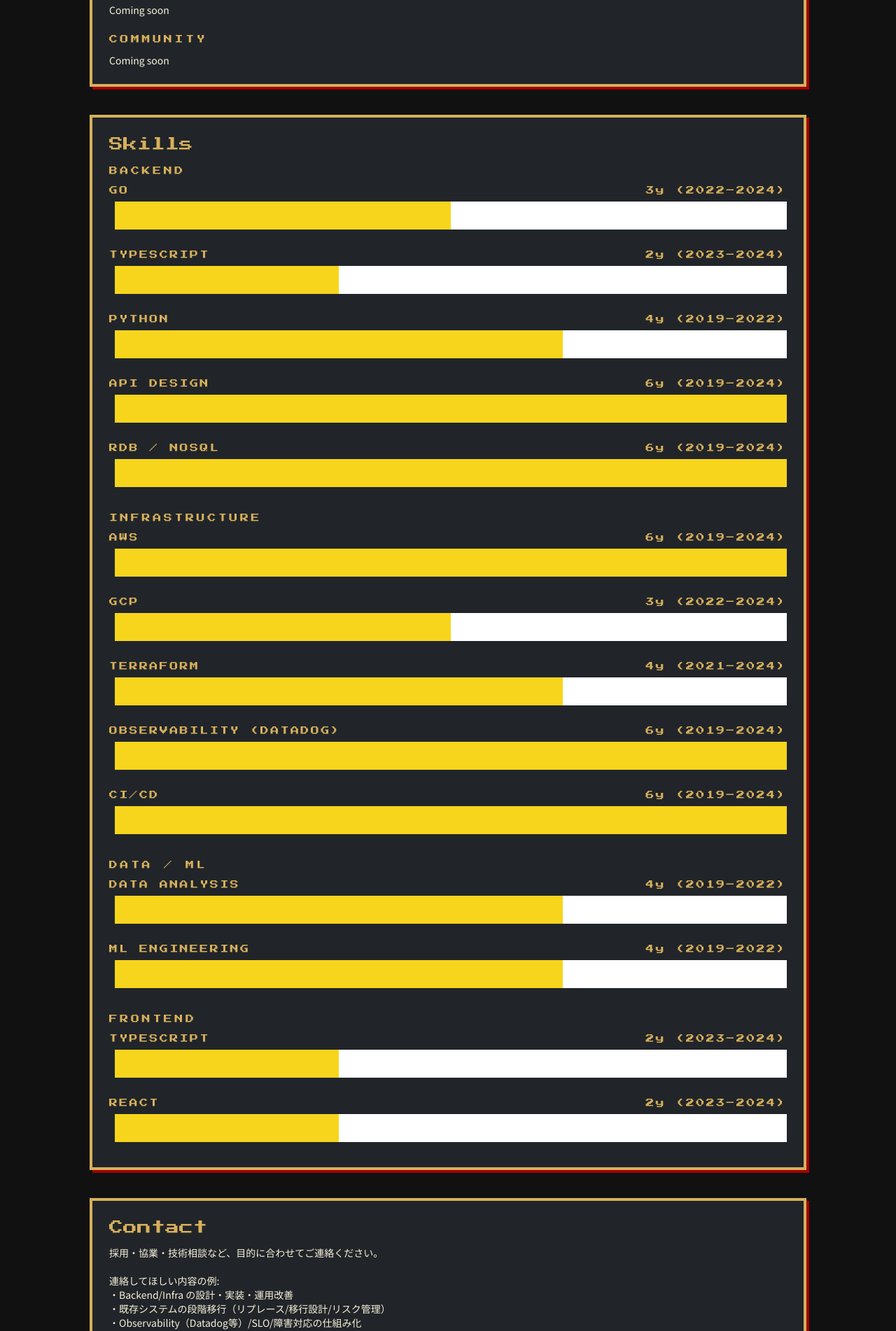
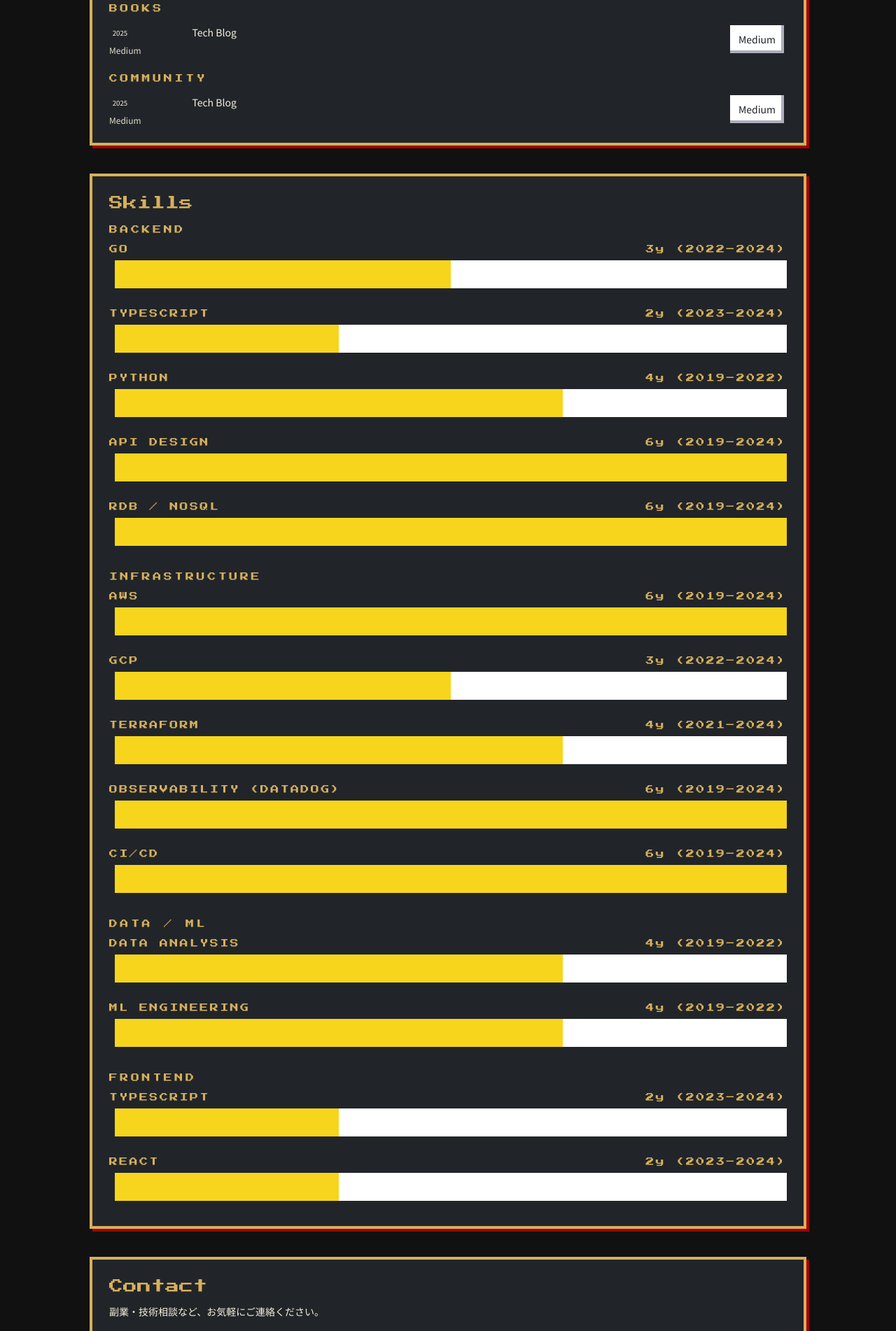
Before and after one commit to tkc66-buzz/portfolio, a Next.js app: page / in a window 1280 px wide. Shown: the part 2080-3982 px from the top of the page at 70% size. Built offline with nearby package versions, Linux system fonts and the light colour scheme.

Commit message:
chore: update activities items + contact blurb

```diff
--- a/src/app/page.tsx
+++ b/src/app/page.tsx
@@ -1,12 +1,12 @@
 import { Hero } from "@/components/Hero";
 import { TableOfContents } from "@/components/TableOfContents";
+import { ActivitiesSection } from "@/components/sections/ActivitiesSection";
 import { ContactSection } from "@/components/sections/ContactSection";
 import { ExperienceSection } from "@/components/sections/ExperienceSection";
 import { ProfileSection } from "@/components/sections/ProfileSection";
 import { ProjectsSection } from "@/components/sections/ProjectsSection";
 import { SkillsSection } from "@/components/sections/SkillsSection";
 import { WritingSection } from "@/components/sections/WritingSection";
-import { ActivitiesSection } from "@/components/sections/ActivitiesSection";
 
 export default function Home() {
   return (
--- a/src/content/portfolio.ts
+++ b/src/content/portfolio.ts
@@ -204,9 +204,16 @@ export const publicPortfolio: Portfolio = {
     id: "activities",
     heading: "Activities",
     groups: [
-      { name: "Talks", items: [] },
-      { name: "Books", items: [] },
-      { name: "Community", items: [] },
+      { name: "Talks",
+        items: [
+        { year: "2020", title: "AWS Partner Summit Tokyo", context: "AWS Partner Summit Tokyoにオンラインで登壇しました", link: { label: "開催記事", href: "https://aws.amazon.com/jp/blogs/psa/aws-partner-summit-tokyo/" } },
+      ] },
+      { name: "Books", items: [
+        { year: "2025", title: "Tech Blog", context: "Medium", link: { label: "Medium", href: "https://medium.com/@buzz_tkc" } },
+      ] },
+      { name: "Community", items: [
+        { year: "2025", title: "Tech Blog", context: "Medium", link: { label: "Medium", href: "https://medium.com/@buzz_tkc" } },
+      ] },
     ],
   },
   skills: {
@@ -256,13 +263,7 @@ export const publicPortfolio: Portfolio = {
     id: "contact",
     heading: "Contact",
     blurb:
-      "採用・協業・技術相談など、目的に合わせてご連絡ください。\n\n" +
-      "連絡してほしい内容の例:\n" +
-      "・Backend/Infra の設計・実装・運用改善\n" +
-      "・既存システムの段階移行（リプレース/移行設計/リスク管理）\n" +
-      "・Observability（Datadog等）/SLO/障害対応の仕組み化\n" +
-      "・TypeScript のフルスタック開発\n\n" +
-      "返信目安: 24–48時間以内（状況により前後します）",
+      "副業・技術相談など、お気軽にご連絡ください。",
     links: [
       { label: "Email", href: "worktkc2018@gmail.com" },
       { label: "X / Twitter", href: "https://x.com/buzz_tkc" },
```
